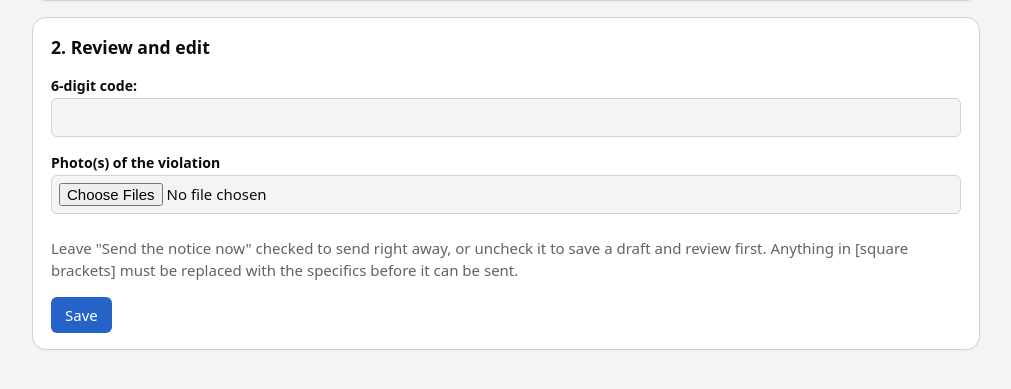
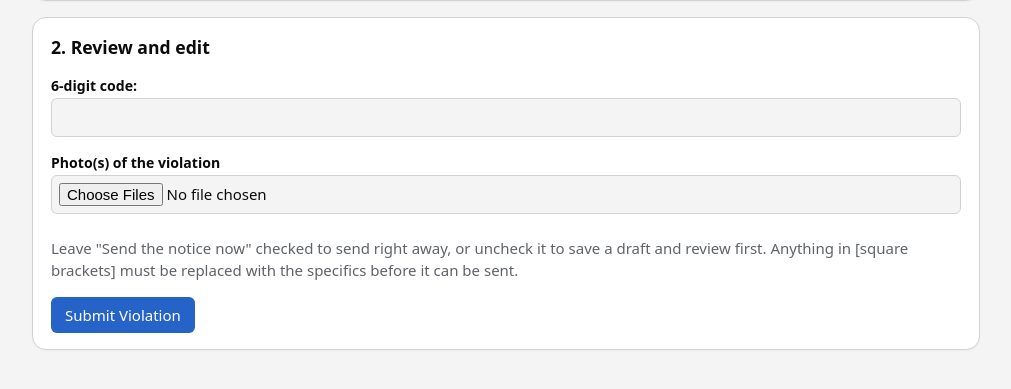
Before and after one commit to amtheicacas/test, a Django app: template hoa/violations/templates/violations/form.html in a window 1280 px wide. Shown: the part 315-704 px from the top of the page, without its empty margins (134-1145 px from the left). Run offline with Django 5.2, Linux system fonts and the light colour scheme; the template is opened without the code that fills it: values that come from a table or form of the project are taken from there, others are empty; parts of the project's set-up code (start-up, migrations or seed data) failed here and were passed over.

Commit message:
New violation form: the button now says Submit Violation
Co-Authored-By: Claude Sonnet 5.5 <noreply@anthropic.com>
Claude-Session: https://claude.ai/code/session_01HMEQ9LrLpi74LbQzgZgrMw

```diff
--- a/hoa/violations/templates/violations/form.html
+++ b/hoa/violations/templates/violations/form.html
@@ -28,7 +28,7 @@
   <label>Photo(s) of the violation</label><input type="file" name="photos" id="photos" accept="image/*" multiple>
   <div id="thumbs" style="display:flex;flex-wrap:wrap;gap:10px;margin:8px 0"></div>
   <p class="mut">Leave "Send the notice now" checked to send right away, or uncheck it to save a draft and review first. Anything in [square brackets] must be replaced with the specifics before it can be sent.</p>
-  <button>Save</button>
+  <button>Submit Violation</button>
 </form>
 
 {{ catalog|json_script:"catalog-data" }}
```
Also changed, not shown: hoa/violations/tests/test_standards.py (+1 -0 lines).
